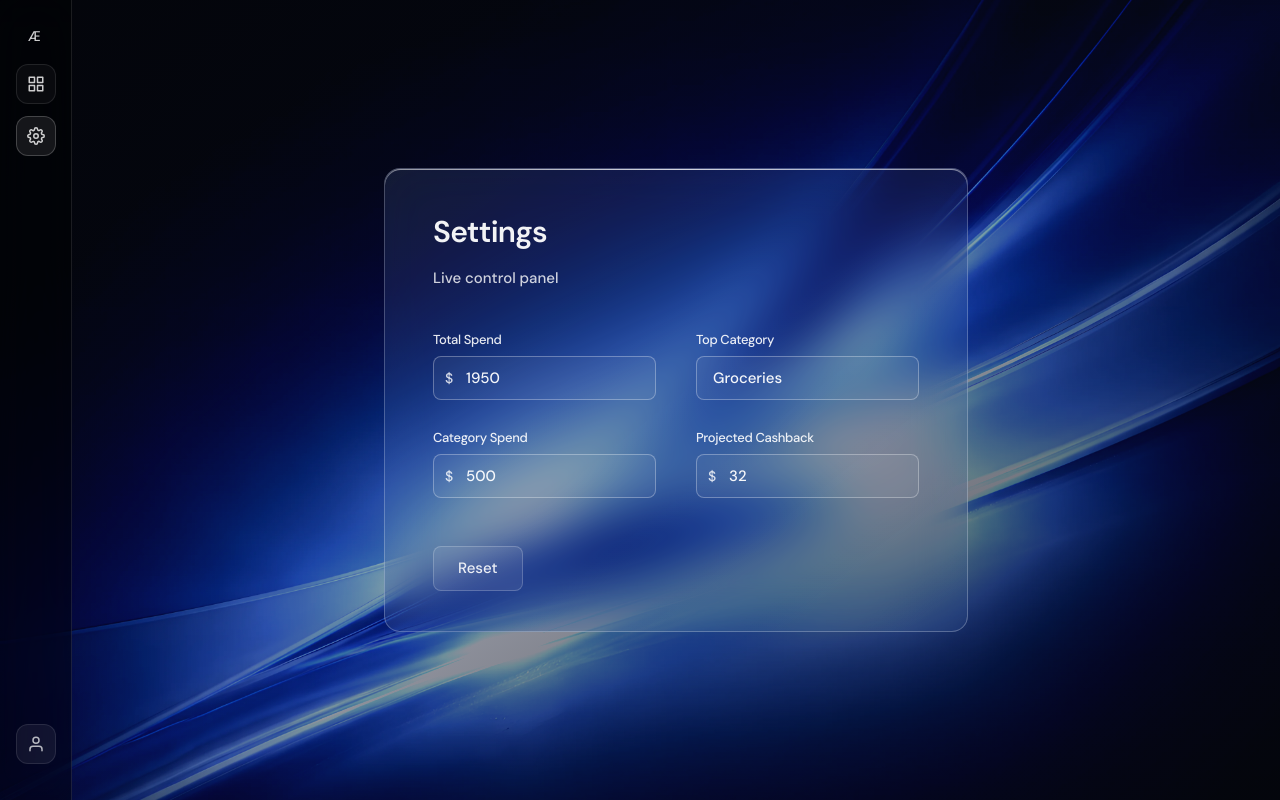
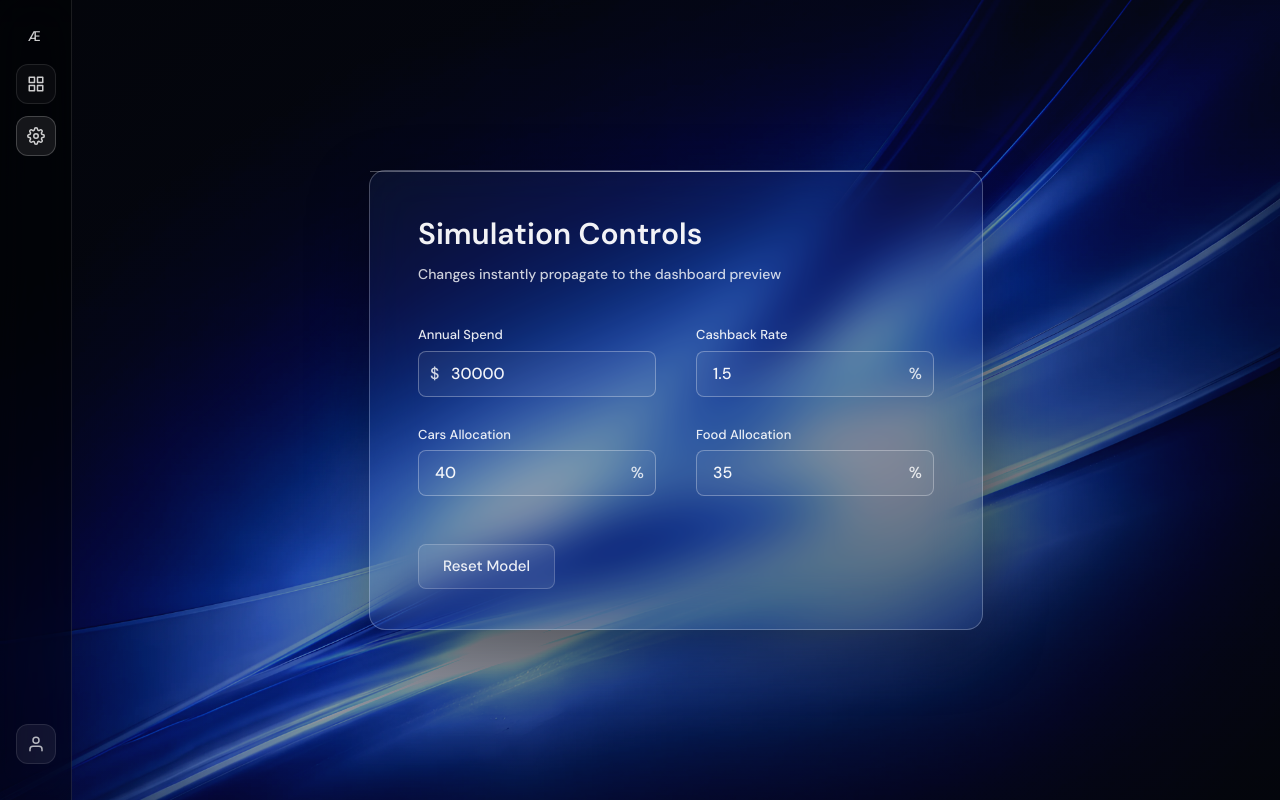
Before and after one commit to vmoreira-dev/Aether, a Next.js app: page /settings in a window 1280 px wide. Built offline with nearby package versions, Linux system fonts and the light colour scheme.

Commit message:
wired data more accurately
created inputfield and ghostbutton

```diff
--- /dev/null
+++ b/src/app/components/ui/GhostButton.tsx
@@ -0,0 +1,32 @@
+"use client";
+
+export function GhostButton({
+  children,
+  onClick,
+}: {
+  children: React.ReactNode;
+  onClick?: () => void;
+}) {
+  return (
+    <button
+      onClick={onClick}
+      className="
+        px-6 py-2.5
+        rounded-lg
+        bg-white/8 border border-white/20
+        text-[15px] text-white/90
+
+        transition-all duration-200
+
+        hover:bg-white/14
+        hover:-translate-y-[0.5px]
+        hover:shadow-[0_10px_25px_rgba(0,0,0,0.25)]
+
+        active:translate-y-0
+        active:shadow-[0_6px_15px_rgba(0,0,0,0.20)]
+      "
+    >
+      {children}
+    </button>
+  );
+}
--- /dev/null
+++ b/src/app/components/ui/InputField.tsx
@@ -0,0 +1,52 @@
+export function InputField({
+  label,
+  value,
+  onChange,
+  prefix,
+  suffix,
+}: {
+  label: string;
+  value: number;
+  onChange: (v: number) => void;
+  prefix?: string;
+  suffix?: string;
+}) {
+  return (
+    <div className="flex flex-col gap-1.5">
+      <label className="text-[13px] font-medium text-white/90">
+        {label}
+      </label>
+
+      <div className="relative">
+        {prefix && (
+          <span className="absolute left-3 top-1/2 -translate-y-1/2 text-white/50">
+            {prefix}
+          </span>
+        )}
+
+        {suffix && (
+          <span className="absolute right-3 top-1/2 -translate-y-1/2 text-white/50">
+            {suffix}
+          </span>
+        )}
+
+        <input
+          type="number"
+          value={value}
+          onChange={(e) => onChange(Number(e.target.value))}
+          className={`
+            w-full rounded-lg
+            bg-white/[0.05]
+            border border-white/30
+            ${prefix ? "pl-8" : "pl-4"}
+            ${suffix ? "pr-8" : "pr-4"}
+            py-2.5
+            text-white/95
+            focus:outline-none
+            focus:border-white/50
+          `}
+        />
+      </div>
+    </div>
+  );
+}
--- a/src/app/context/DashboardContext.tsx
+++ b/src/app/context/DashboardContext.tsx
@@ -1,10 +1,20 @@
 "use client";
 
-import { createContext, useContext, useState } from "react";
+import { createContext, useContext, useMemo, useState } from "react";
 
 /* ——— TYPES ——— */
 
-export type DashboardData = {
+export type DashboardModel = {
+  annualSpend: number;
+  cashbackRate: number;
+  distribution: {
+    cars: number;
+    food: number;
+    travel: number;
+  };
+};
+
+export type DashboardDerived = {
   totalSpend: number;
   topCategory: string;
   categorySpend: number;
@@ -14,27 +24,56 @@ export type DashboardData = {
 };
 
 type DashboardContextType = {
-  data: DashboardData;
-  update: <K extends keyof DashboardData>(
+  model: DashboardModel;
+  data: DashboardDerived;
+  updateModel: <K extends keyof DashboardModel>(
     key: K,
-    value: DashboardData[K]
+    value: DashboardModel[K]
   ) => void;
-  replace: (next: DashboardData) => void;
   reset: () => void;
 };
 
 /* ——— CONSTANTS ——— */
 
-const DEFAULT_DATA: DashboardData = {
-  totalSpend: 1950,
-  topCategory: "Groceries",
-  categorySpend: 500,
-  projectedCashback: 32,
-  monthlySpending: [300, 450, 500, 380, 620],
-  trend: [120, 180, 140, 200, 160, 240, 190, 210, 175],
+const DEFAULT_MODEL: DashboardModel = {
+  annualSpend: 30000,
+  cashbackRate: 0.015,
+  distribution: {
+    cars: 0.4,
+    food: 0.35,
+    travel: 0.25,
+  },
 };
 
-const STORAGE_KEY = "aether-dashboard:v1";
+const STORAGE_KEY = "aether-dashboard:model:v2";
+
+/* ——— DERIVE ——— */
+
+function derive(model: DashboardModel): DashboardDerived {
+  const categorySpend = Object.entries(model.distribution).map(
+    ([key, pct]) => ({
+      key,
+      value: Math.round(model.annualSpend * pct),
+    })
+  );
+
+  const top = categorySpend.sort((a, b) => b.value - a.value)[0];
+
+  return {
+    totalSpend: model.annualSpend,
+    topCategory: top.key,
+    categorySpend: top.value,
+    projectedCashback: Math.round(
+      model.annualSpend * model.cashbackRate
+    ),
+    monthlySpending: Array.from({ length: 5 }, (_, i) =>
+      Math.round((model.annualSpend / 12) * (0.85 + i * 0.08))
+    ),
+    trend: Array.from({ length: 9 }, () =>
+      Math.round(model.annualSpend / 160 + Math.random() * 60)
+    ),
+  };
+}
 
 /* ——— CONTEXT ——— */
 
@@ -47,55 +86,46 @@ export function DashboardProvider({
 }: {
   children: React.ReactNode;
 }) {
-  const [data, setData] = useState<DashboardData>(() => {
-    if (typeof window === "undefined") return DEFAULT_DATA;
+  const [model, setModel] = useState<DashboardModel>(() => {
+    if (typeof window === "undefined") return DEFAULT_MODEL;
 
     try {
       const raw = localStorage.getItem(STORAGE_KEY);
-      if (!raw) return DEFAULT_DATA;
-
-      const parsed = JSON.parse(raw);
-      return { ...DEFAULT_DATA, ...parsed };
+      return raw
+        ? { ...DEFAULT_MODEL, ...JSON.parse(raw) }
+        : DEFAULT_MODEL;
     } catch {
-      return DEFAULT_DATA;
+      return DEFAULT_MODEL;
     }
   });
 
-  /* ——— PERSIST (WRITE-ONLY) ——— */
-  function persist(next: DashboardData) {
+  function persist(next: DashboardModel) {
     try {
       localStorage.setItem(STORAGE_KEY, JSON.stringify(next));
-    } catch {
-      // ignore quota / private mode
-    }
+    } catch {}
   }
 
-  /* ——— API ——— */
-
-  function update<K extends keyof DashboardData>(
+  function updateModel<K extends keyof DashboardModel>(
     key: K,
-    value: DashboardData[K]
+    value: DashboardModel[K]
   ) {
-    setData((prev) => {
+    setModel((prev) => {
       const next = { ...prev, [key]: value };
       persist(next);
       return next;
     });
   }
 
-  function replace(next: DashboardData) {
-    setData(next);
-    persist(next);
+  function reset() {
+    setModel(DEFAULT_MODEL);
+    persist(DEFAULT_MODEL);
   }
 
-  function reset() {
-    setData(DEFAULT_DATA);
-    persist(DEFAULT_DATA);
-  }
+  const data = useMemo(() => derive(model), [model]);
 
   return (
     <DashboardContext.Provider
-      value={{ data, update, replace, reset }}
+      value={{ model, data, updateModel, reset }}
     >
       {children}
     </DashboardContext.Provider>
--- a/src/app/settings/page.tsx
+++ b/src/app/settings/page.tsx
@@ -1,168 +1,75 @@
 "use client";
+import { InputField } from "../components/ui/InputField";
+import { useDashboard } from "../context/DashboardContext";
+import { GhostButton } from "../components/ui/GhostButton";
 
-import { useDashboard } from "../context/DashboardContext";
 
 export default function SettingsPage() {
-  const { data, update, reset } = useDashboard();
+  const { model, updateModel, reset } = useDashboard();
 
   return (
     <div className="min-h-screen flex justify-center items-center">
-      <div
-        className="
-          absolute inset-0 rounded-2xl
-          shadow-[inset_0_1px_0_rgba(255,255,255,0.35)]
-          relative max-w-4xl w-full mx-6 rounded-2xl
-          border border-white/25
-          bg-[rgba(60,100,180,0.12)]
-          backdrop-blur-xl
-          shadow-[0_20px_60px_rgba(0,0,0,0.38)]
-          animate-glassFade
-        "
-      >
-        {/* chrome + glass layers */}
+      <div className="relative max-w-4xl w-full mx-6 rounded-2xl border border-white/25 bg-[rgba(60,100,180,0.12)] backdrop-blur-xl shadow-[0_20px_60px_rgba(0,0,0,0.38)]">
+        {/* glass chrome */}
         <div className="pointer-events-none absolute inset-0 rounded-2xl">
-          <div className="absolute inset-0 rounded-2xl shadow-[inset_0_1px_0_rgba(255,255,255,0.28)]" />
+          <div className="absolute inset-0 shadow-[inset_0_1px_0_rgba(255,255,255,0.28)]" />
           <div className="absolute inset-x-0 top-0 h-px bg-gradient-to-r from-transparent via-white/60 to-transparent" />
-          <div className="absolute inset-0 rounded-2xl bg-gradient-to-br from-white/[0.05] to-transparent opacity-80" />
         </div>
 
         <div className="relative z-10 px-12 py-10">
-          <h1 className="text-[30px] font-semibold tracking-tight mb-3 text-white/95">
-            Settings
+          <h1 className="text-[30px] font-semibold text-white/95 mb-2">
+            Simulation Controls
           </h1>
 
-          <p className="text-white/80 text-[15px] mb-10 leading-relaxed">
-            Live control panel
+          <p className="text-white/70 text-[14px] mb-10">
+            Changes instantly propagate to the dashboard preview
           </p>
 
           <div className="grid grid-cols-2 gap-x-10 gap-y-7">
             <InputField
-              label="Total Spend"
-              value={data.totalSpend}
-              onChange={(v) => update("totalSpend", v)}
+              label="Annual Spend"
+              value={model.annualSpend}
               prefix="$"
+              onChange={(v) => updateModel("annualSpend", v)}
             />
 
             <InputField
-              label="Top Category"
-              value={data.topCategory}
-              onChange={(v) => update("topCategory", v)}
+              label="Cashback Rate"
+              value={model.cashbackRate * 100}
+              suffix="%"
+              onChange={(v) => updateModel("cashbackRate", v / 100)}
             />
 
             <InputField
-              label="Category Spend"
-              value={data.categorySpend}
-              onChange={(v) => update("categorySpend", v)}
-              prefix="$"
+              label="Cars Allocation"
+              value={model.distribution.cars * 100}
+              suffix="%"
+              onChange={(v) =>
+                updateModel("distribution", {
+                  ...model.distribution,
+                  cars: v / 100,
+                })
+              }
             />
 
             <InputField
-              label="Projected Cashback"
-              value={data.projectedCashback}
-              onChange={(v) => update("projectedCashback", v)}
-              prefix="$"
+              label="Food Allocation"
+              value={model.distribution.food * 100}
+              suffix="%"
+              onChange={(v) =>
+                updateModel("distribution", {
+                  ...model.distribution,
+                  food: v / 100,
+                })
+              }
             />
           </div>
 
           <div className="mt-12 flex gap-4">
-            <GhostButton onClick={reset}>Reset</GhostButton>
+            <GhostButton onClick={reset}>Reset Model</GhostButton>
           </div>
         </div>
       </div>
     </div>
   );
 }
-
-/* ——— INPUTS (controlled, no lies) ——— */
-
-function InputField({
-  label,
-  value,
-  onChange,
-  prefix,
-}: {
-  label: string;
-  value: string | number;
-  onChange: (v: any) => void;
-  prefix?: string;
-}) {
-  return (
-    <div className="flex flex-col gap-1.5">
-      <label className="text-[13px] font-medium tracking-tight text-white/90">
-        {label}
-      </label>
-
-      <div className="relative">
-        {prefix && (
-          <span className="absolute left-3 top-1/2 -translate-y-1/2 text-white/50 text-sm">
-            {prefix}
-          </span>
-        )}
-
-        <input
-          value={value}
-          onChange={(e) =>
-            onChange(
-              typeof value === "number"
-                ? Number(e.target.value)
-                : e.target.value
-            )
-          }
-          className={`
-            w-full rounded-lg
-            bg-white/[0.05]
-            border border-white/30
-
-            ${prefix ? "pl-8" : "pl-4"} pr-4 py-2.5
-            text-[15px]
-            text-white/95
-            placeholder-white/40
-
-            transition-all duration-200
-
-            hover:bg-white/[0.08]
-            hover:border-white/40
-
-            focus:bg-white/[0.10]
-            focus:border-white/50
-            focus:outline-none
-            focus:shadow-[0_0_0_3px_rgba(255,255,255,0.08)]
-          `}
-        />
-      </div>
-    </div>
-  );
-}
-
-/* ——— BUTTON (intentional, not fake save) ——— */
-
-function GhostButton({
-  children,
-  onClick,
-}: {
-  children: React.ReactNode;
-  onClick?: () => void;
-}) {
-  return (
-    <button
-      onClick={onClick}
-      className="
-        px-6 py-2.5
-        rounded-lg
-        bg-white/8 border border-white/20
-        text-[15px] text-white/90
-
-        transition-all duration-200
-
-        hover:bg-white/14
-        hover:-translate-y-[0.5px]
-        hover:shadow-[0_10px_25px_rgba(0,0,0,0.25)]
-
-        active:translate-y-0
-        active:shadow-[0_6px_15px_rgba(0,0,0,0.20)]
-      "
-    >
-      {children}
-    </button>
-  );
-}
```
